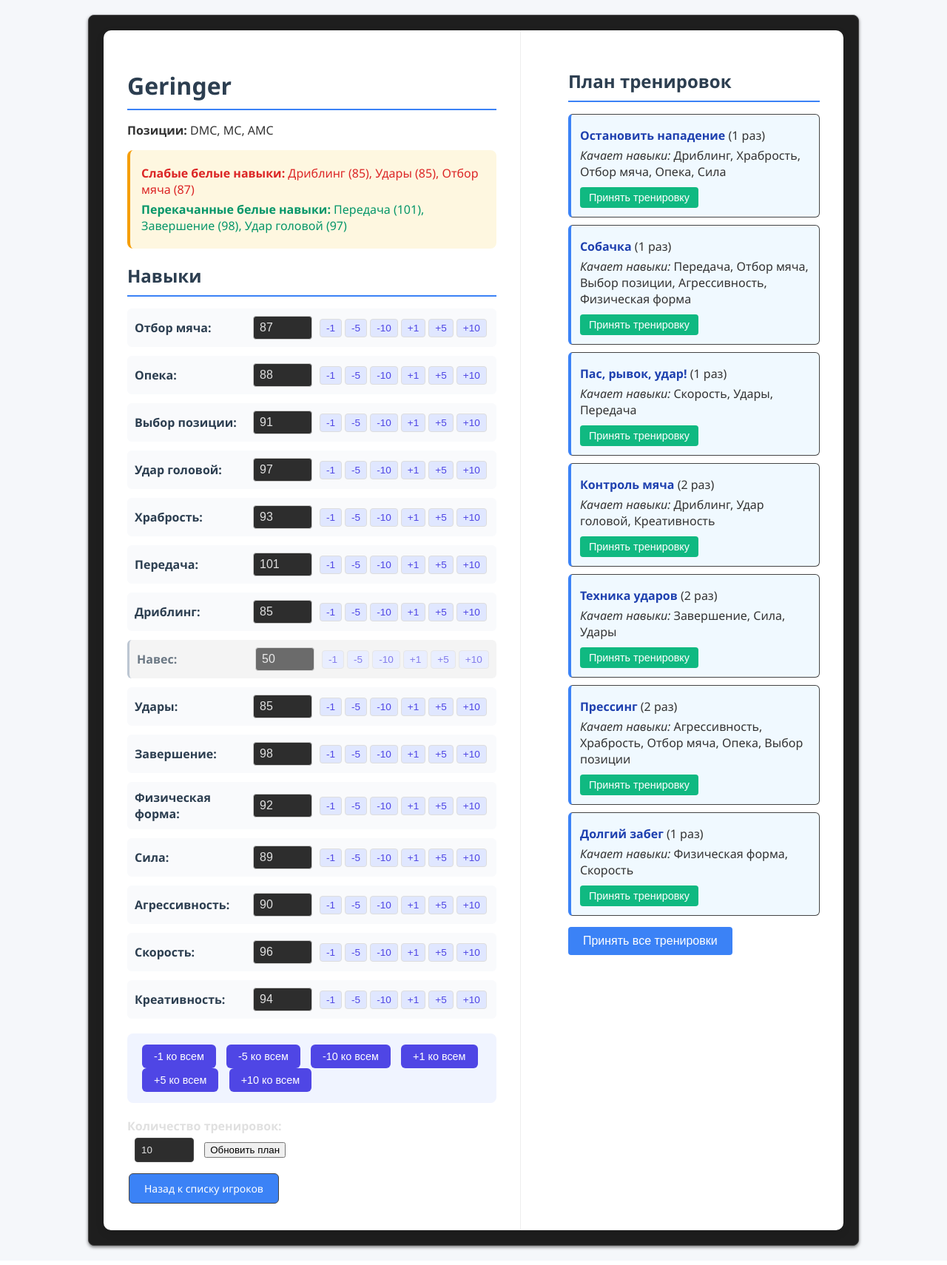
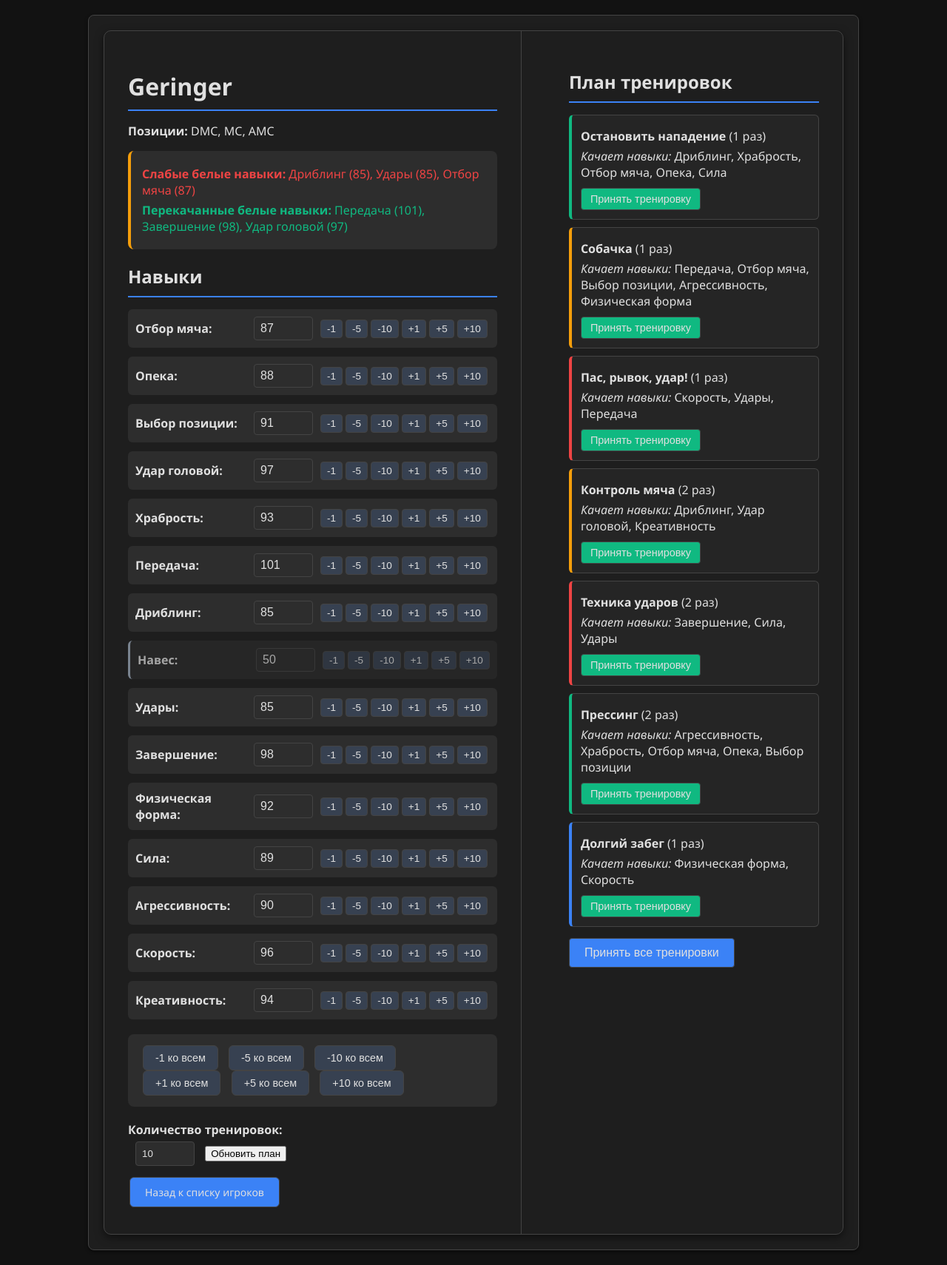
Before and after one commit to AnatoliiBessmertnyi/training, a Flask app: page /players/c5034ead-1c39-4e77-a629-032047160e87 in a window 1280 px wide. Shown: the whole page at 74% size. Run offline with Flask 3, Linux system fonts and the light colour scheme.

Commit message:
**Dark Theme & Training Card Colorization for Player Page**
- Updated `web/templates/player_detail.html` to implement a dark theme with variable accent colors based on training type:
  - Attack training cards now have red left borders (`border-left: 4px solid var(--accent-red);`)
  - Defense training cards use green (`border-left: 4px solid var(--accent-green);`)
  - Possession training cards are yellow (`border-left: 4px solid var(--accent-yellow);`)
  - Physical/psychology training cards are blue (`border-left: 4px solid var(--accent-blue);`)
- Added CSS variables (`--accent-red`, `--accent-green`, etc.) to ensure consistent color scheme across the dark UI.
- Enhanced visual feedback by integrating dynamic skill highlighting and improved plan rendering.

The changes provide a cohesive, visually distinct dark theme tailored for player detail views, with intuitive color-coded training cards that improve usability and information clarity.

```diff
--- a/web/app.py
+++ b/web/app.py
@@ -270,6 +270,18 @@ def update_skills_and_get_data(player_id):
     recommender = TrainingRecommender(player_obj)
     plan = recommender.build_balanced_plan(total_sessions=training_count)
 
+    # Prepare plan data with training types (to match the format expected by player_detail.html)
+    plan_with_types = []
+    for item in plan:
+        training_type = TRAININGS.get(item.training_id, {}).get("type", "unknown")
+        plan_with_types.append({
+            'training_id': item.training_id,
+            'name': item.name,
+            'repeats': item.repeats,
+            'skills': item.skills,
+            'type': training_type
+        })
+
     # Сортируем навыки
     # Only consider white skills for weak/strong skills display
     white_skill_items = [(skill_id, player_data["skills"][skill_id]) for skill_id in white_skills
@@ -281,7 +293,7 @@ def update_skills_and_get_data(player_id):
 
     # Возвращаем JSON
     return jsonify({
-        "plan_html": render_template("plan_only.html", plan=plan, skill_names=SKILLS),
+        "plan_html": render_template("plan_only.html", plan=plan_with_types, skill_names=SKILLS),
         "weakest_skills": [
             {"name": SKILLS[k], "value": v} for k, v in weakest
         ],
--- a/web/templates/player_detail.html
+++ b/web/templates/player_detail.html
@@ -6,8 +6,8 @@
 <style>
     body {
         font-family: 'Segoe UI', Tahoma, Geneva, Verdana, sans-serif;
-        background-color: #f5f7fa;
-        color: #333;
+        background-color: var(--bg-primary);
+        color: var(--text-primary);
         padding: 20px;
     }
 
@@ -16,9 +16,10 @@
         gap: 2rem;
         max-width: 1200px;
         margin: 0 auto;
-        background: white;
+        background: var(--bg-secondary);
         border-radius: 10px;
-        box-shadow: 0 4px 12px rgba(0, 0, 0, 0.1);
+        box-shadow: 0 4px 12px rgba(0, 0, 0, 0.5);
+        border: 1px solid var(--border-color);
         overflow: hidden;
     }
 
@@ -28,7 +29,7 @@
 
     .col-skills {
         flex: 1;
-        border-right: 1px solid #eee;
+        border-right: 1px solid var(--border-color);
     }
 
     .col-plan {
@@ -36,17 +37,19 @@
     }
 
     h1, h2 {
-        color: #2c3e50;
+        color: var(--text-primary);
         margin-bottom: 1rem;
+        border-bottom: 2px solid var(--accent-blue);
+        padding-bottom: 10px;
     }
 
     /* Highlight для слабых/перекачанных навыков */
     .highlights {
-        background: #fef7e0;
+        background: var(--bg-tertiary);
         padding: 15px;
         border-radius: 8px;
         margin-bottom: 20px;
-        border-left: 4px solid #f59e0b;
+        border-left: 4px solid var(--accent-yellow);
     }
 
     .highlight-item {
@@ -55,11 +58,11 @@
     }
 
     .highlight-item.weak {
-        color: #dc2626;
+        color: var(--accent-red);
     }
 
     .highlight-item.over {
-        color: #059669;
+        color: var(--accent-green);
     }
 
     .skill-input {
@@ -68,27 +71,29 @@
         gap: 10px;
         margin-bottom: 12px;
         padding: 10px;
-        background: #f9fafc;
+        background: var(--bg-tertiary);
         border-radius: 6px;
         transition: background 0.2s ease;
     }
 
     .skill-input:hover {
-        background: #edf2f7;
+        background: #2a2a2a;
     }
 
     .skill-input label {
         width: 150px;
         font-weight: 600;
-        color: #2c3e50;
+        color: var(--text-primary);
     }
 
     .skill-input input[type="number"] {
         width: 80px;
         padding: 6px 8px;
-        border: 1px solid #ccc;
+        background-color: var(--bg-tertiary);
+        border: 1px solid var(--border-color);
         border-radius: 4px;
         font-size: 1rem;
+        color: var(--text-primary);
         -moz-appearance: textfield;
     }
 
@@ -106,9 +111,9 @@
     .adjustment-buttons button {
         padding: 4px 8px;
         font-size: 0.85rem;
-        border: 1px solid #ddd;
-        background: #e0e7ff;
-        color: #4f46e5;
+        border: 1px solid var(--border-color);
+        background: var(--btn-bg);
+        color: var(--text-primary);
         border-radius: 4px;
         cursor: pointer;
         transition: all 0.2s ease;
@@ -120,28 +125,28 @@
     }
 
     .adjustment-buttons button:hover {
-        background: #c7d2fe;
+        background: var(--btn-hover);
     }
 
     .gray-skill {
         opacity: 0.7;
-        background: #f0f0f0 !important;
+        background: #2a2a2a !important;
         border-left: 3px solid #a0aec0;
     }
 
     .mass-adjustment {
         margin-top: 20px;
         padding: 15px;
-        background: #f0f4ff;
+        background: var(--bg-tertiary);
         border-radius: 8px;
     }
 
     .mass-adjustment button {
         padding: 8px 16px;
         margin: 0 5px;
-        border: none;
-        background: #4f46e5;
-        color: white;
+        border: 1px solid var(--border-color);
+        background: var(--btn-bg);
+        color: var(--text-primary);
         border-radius: 6px;
         cursor: pointer;
         font-size: 0.9rem;
@@ -152,30 +157,48 @@
     }
 
     .mass-adjustment button:hover {
-        background: #4338ca;
+        background: var(--btn-hover);
     }
 
     .recommendation-item {
         padding: 12px;
         margin-bottom: 10px;
-        background: #f0f9ff;
+        background: var(--card-bg);
         border-radius: 6px;
-        border-left: 4px solid #3b82f6;
+        border-left: 4px solid var(--accent-blue);
+        border: 1px solid var(--border-color);
+    }
+
+    .recommendation-item.attack {
+        border-left: 4px solid var(--accent-red);
+    }
+
+    .recommendation-item.defence {
+        border-left: 4px solid var(--accent-green);
+    }
+
+    .recommendation-item.possession {
+        border-left: 4px solid var(--accent-yellow);
+    }
+
+    .recommendation-item.physical {
+        border-left: 4px solid var(--accent-blue);
     }
 
     .recommendation-item p {
         margin: 5px 0;
+        color: var(--text-primary);
     }
 
     .recommendation-item strong {
-        color: #1e40af;
+        color: var(--text-primary);
     }
 
     .accept-btn, .accept-all-btn {
         padding: 6px 12px;
-        background: #10b981;
-        color: white;
-        border: none;
+        background: var(--accent-green);
+        color: var(--text-primary);
+        border: 1px solid var(--border-color);
         border-radius: 4px;
         cursor: pointer;
         font-size: 0.9rem;
@@ -187,7 +210,7 @@
     }
 
     .accept-all-btn {
-        background: #3b82f6;
+        background: var(--accent-blue);
         padding: 10px 20px;
         font-size: 1rem;
     }
@@ -199,9 +222,10 @@
     .btn {
         display: inline-block;
         padding: 10px 20px;
-        background: #3b82f6;
-        color: white;
+        background: var(--accent-blue);
+        color: var(--text-primary);
         text-decoration: none;
+        border: 1px solid var(--border-color);
         border-radius: 6px;
         font-weight: 500;
         margin-top: 15px;
@@ -317,7 +341,7 @@
         {% if plan %}
         <div>
             {% for item in plan %}
-            <div class="recommendation-item">
+            <div class="recommendation-item {{ item.type }}">
                 <p><strong>{{ item.name }}</strong> ({{ item.repeats }} раз)</p>
                 <p><em>Качает навыки:</em>
                 {% if item.skills %}
```
Also changed, not shown: 2 other files.
